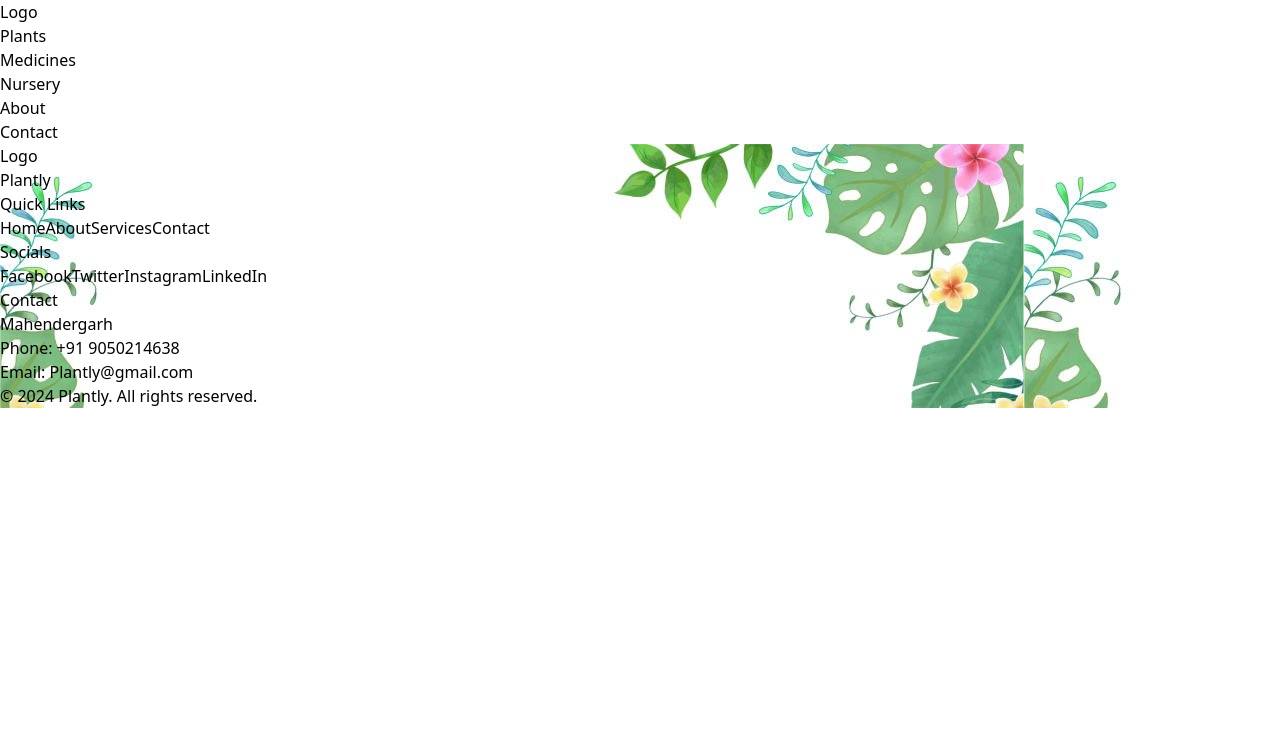
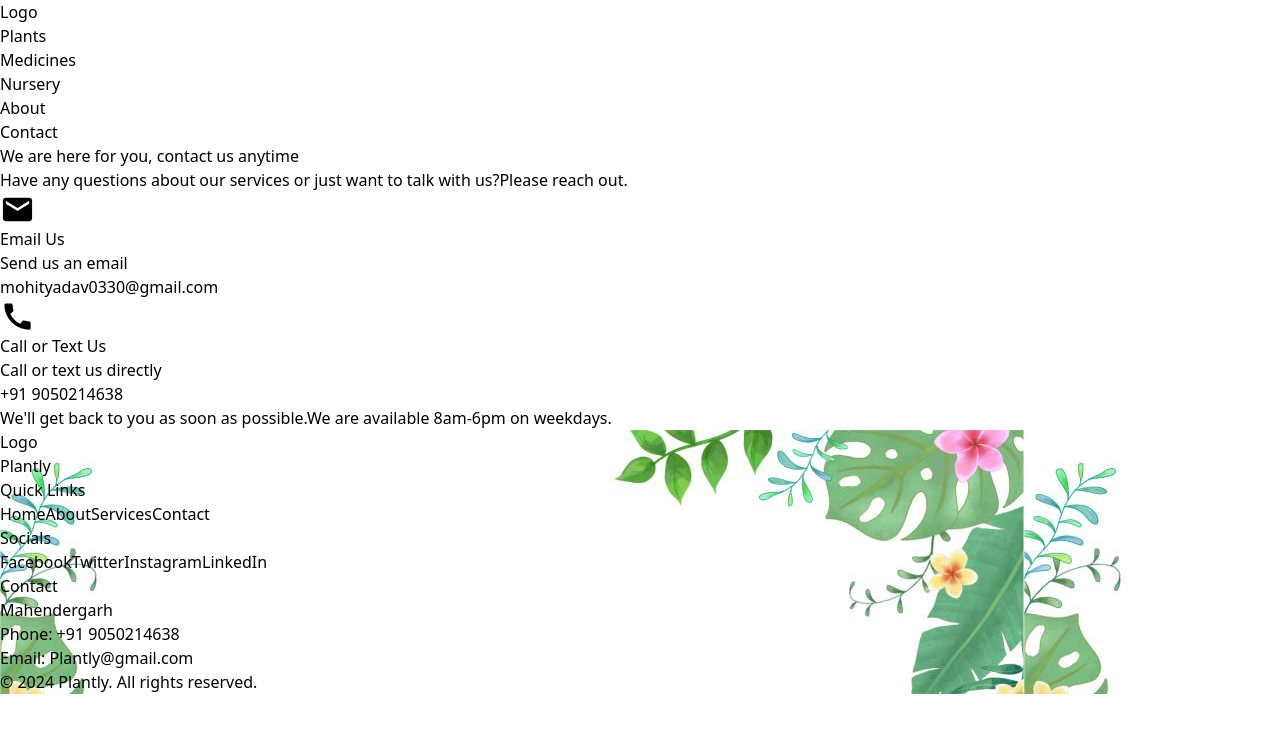
Before and after one commit to ymohit1603/nursery-frontend, a React (Vite) app: page /contact in a window 1280 px wide. Shown: the top 732 px of the page. Built offline with nearby package versions, Linux system fonts and the light colour scheme.

Commit message:
Contact us component added

```diff
--- a/package.json
+++ b/package.json
@@ -10,6 +10,11 @@
     "preview": "vite preview"
   },
   "dependencies": {
+    "@emotion/core": "^11.0.0",
+    "@emotion/react": "^11.11.4",
+    "@emotion/styled": "^11.11.5",
+    "@mui/icons-material": "^5.15.20",
+    "@mui/material": "^5.15.20",
     "axios": "^1.7.2",
     "framer-motion": "^11.2.11",
     "react": "^18.2.0",
--- a/src/components/Contact/ContactBody.tsx
+++ b/src/components/Contact/ContactBody.tsx
@@ -1,8 +1,64 @@
+import React from 'react';
+import ContactCard from './contactCard';
 
- const ContactBody = () => {
-    return <div>
+interface ContactTypes {
+    title: string;
+    description: string;
+    bottomDescription: string;
+}
 
-    </div>
- }
+interface ContactCardType {
+    iconType: number;
+    title: string;
+    description: string;
+    val: string;
+}
+
+const cardValues: ContactCardType[] = [
+    {
+        iconType: 1,
+        title: "Email Us",
+        description: "Send us an email",
+        val: "mohityadav0330@gmail.com",
+    },
+    {
+        iconType: 2,
+        title: "Call or Text Us",
+        description: "Call or text us directly",
+        val: "+91 9050214638",
+    }
+];
+
+const ContactBody: React.FC<ContactTypes> = ({ title, description, bottomDescription }) => {
+    return (
+       <div className="w-screen h-screen mx-auto mt-5 p-6 rounded-lg shadow-md">
+          <div className="flex justify-center">
+            <div className=" max-w-2xl items-center text-center mb-4">
+                <div className="text-5xl font-bold mb-5 ">{title}</div>
+                <div className="text-gray-600">{description}</div>
+             </div>
+             </div>
+          <div className='flex flex-row mt-5'>
+            <div className="max-w-lg space-y-4">
+                  {cardValues.map((values, index) => (
+                     <ContactCard
+                           key={index}
+                           iconType={values.iconType}
+                           title={values.title}
+                           description={values.description}
+                           val={values.val}
+                     />
+                  ))}
+             </div>
+             <div>
+
+             </div>
+          </div>
+          <div className='flex justify-center mt-8'>
+            <div className="text-center px-5 py-2 border rounded-md border-gray-300 w-fit static  text-gray-500">{bottomDescription}</div>
+          </div>
+        </div>
+    );
+};
 
 export default ContactBody;
--- a/src/pages/contact/index.tsx
+++ b/src/pages/contact/index.tsx
@@ -2,8 +2,17 @@ import ContactBody  from "../../components/Contact/ContactBody"
 import Layout from "../../components/Layout"
 
 
+const contactVal =
+    {
+    title: `We are here for you,
+        contact us anytime`,
+        description: "Have any questions about our services or just want to talk with us?Please reach out.",
+        bottomDescription:"We'll get back to you as soon as possible.We are available 8am-6pm on weekdays."
+    }
+
+
 export const ContactUs = () => {
     return <Layout>
-        <ContactBody/>
+        <ContactBody title={contactVal.title} description={contactVal.description} bottomDescription={contactVal.bottomDescription}/>
         </Layout>
 }
```
Also changed, not shown: 1 other file (tests, documents, lock files or other folders).
